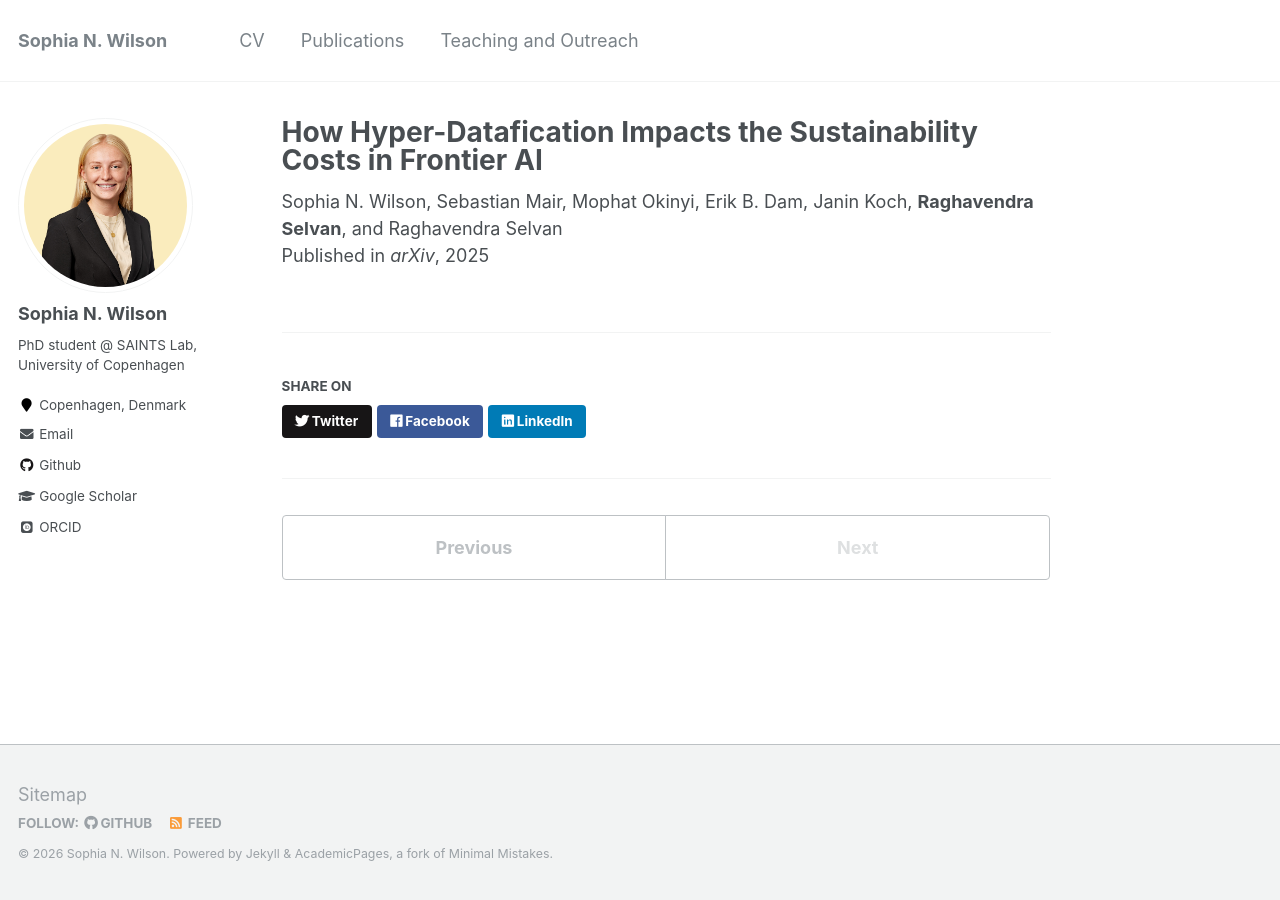
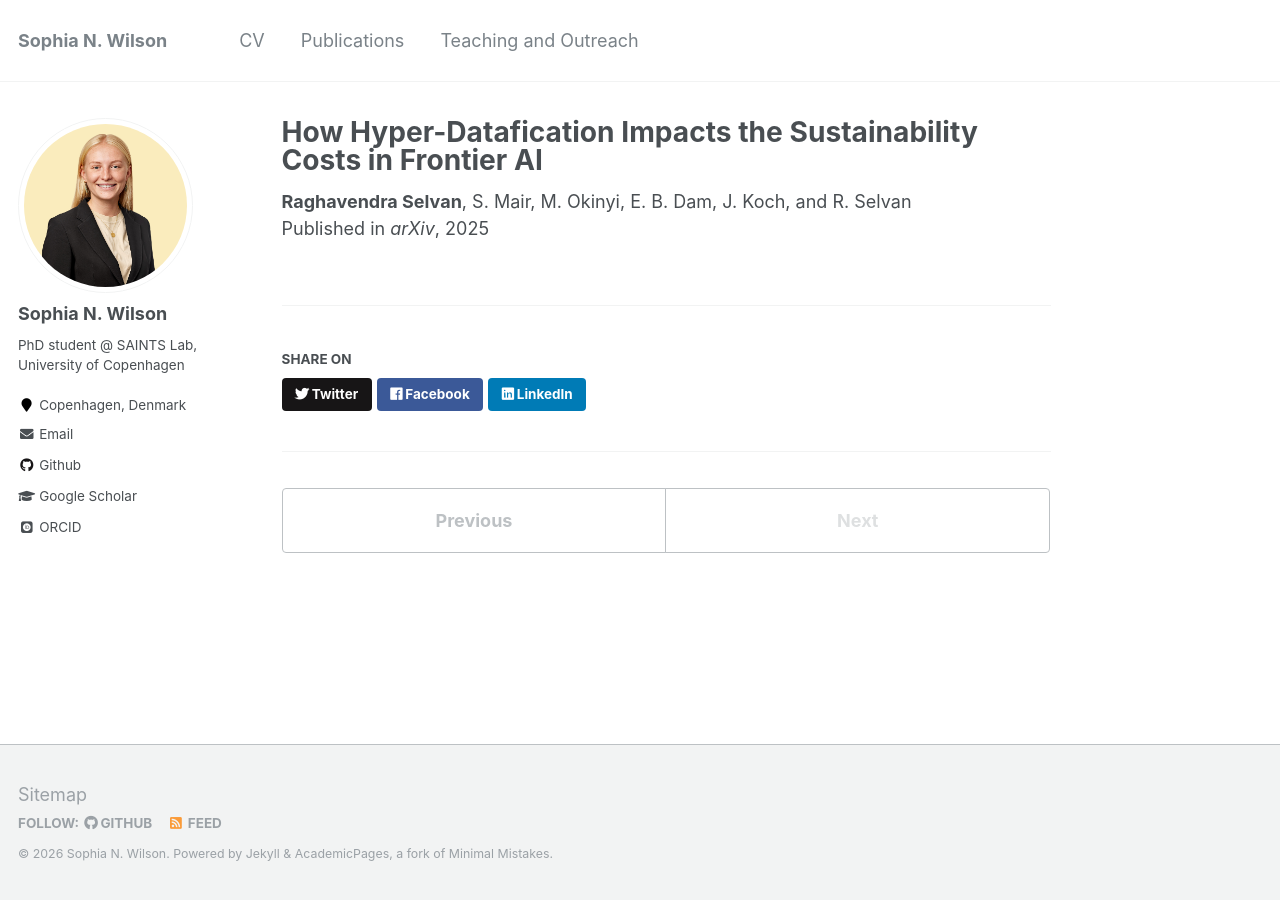
Before and after one commit to sophiawilson18/sophiawilson18.github.io, a Jekyll site: the page built from _publications/2026-01-01-hyperdatafication.md, in a window 1280 px wide. Built offline with Jekyll 4.4.1, drawn with Linux system fonts in a browser that asks for light colours; some web fonts are replaced.

```diff
--- a/_publications/2026-01-01-hyperdatafication.md
+++ b/_publications/2026-01-01-hyperdatafication.md
@@ -1,7 +1,7 @@
 ---
 title: "How Hyper-Datafication Impacts the Sustainability Costs in Frontier AI"
-authbefore: "Sophia N. Wilson, Sebastian Mair, Mophat Okinyi, Erik B. Dam, Janin Koch, "
-authafter: ", and Raghavendra Selvan"
+authbefore: ""
+authafter: ", S. Mair, M. Okinyi, E. B. Dam, J. Koch, and R. Selvan"
 collection: publications
 permalink: /publication/2025-01-01-hyperdatafication
 date: 2025-01-01
```
Also changed, not shown: _publications/2025-01-01-trading-carbon-for-physics.md (+2 -2 lines), _publications/2026-01-01-data-frugality.md (+2 -2 lines).
